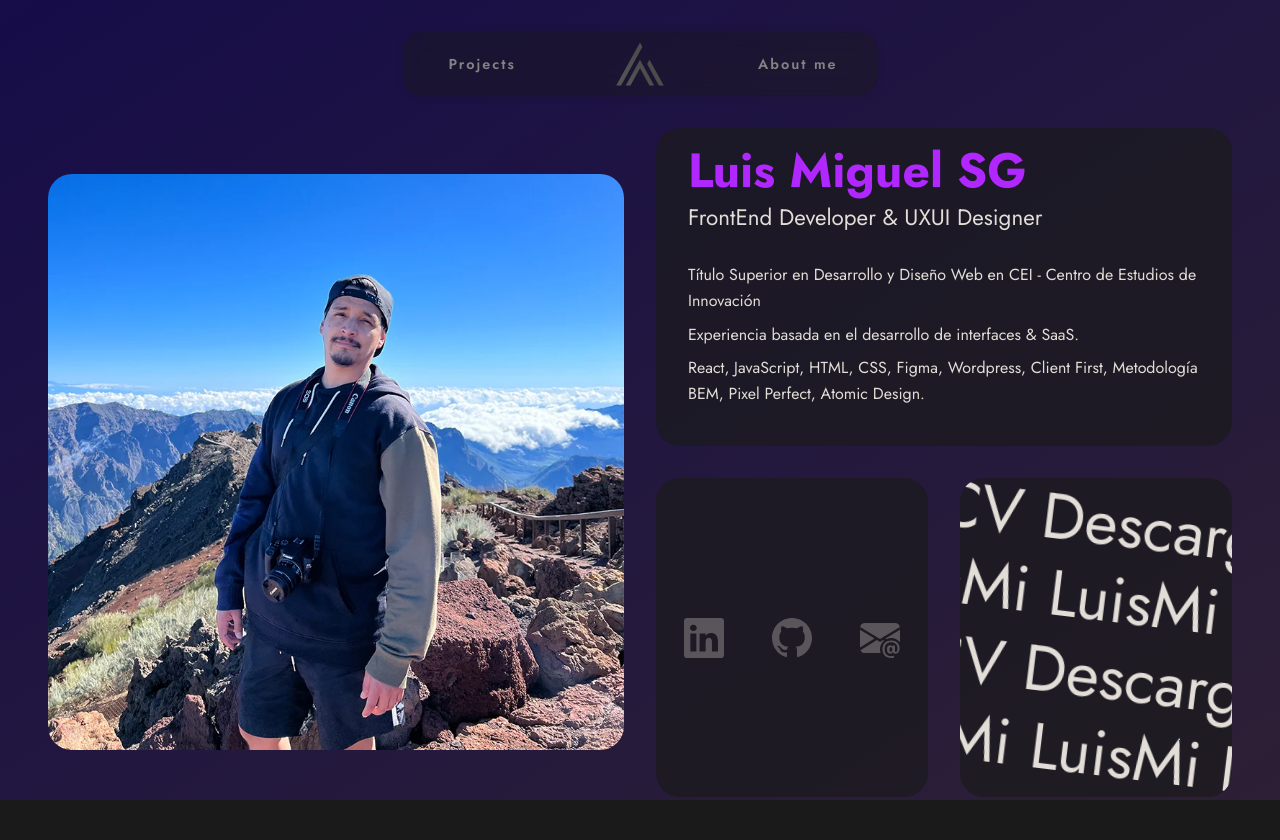
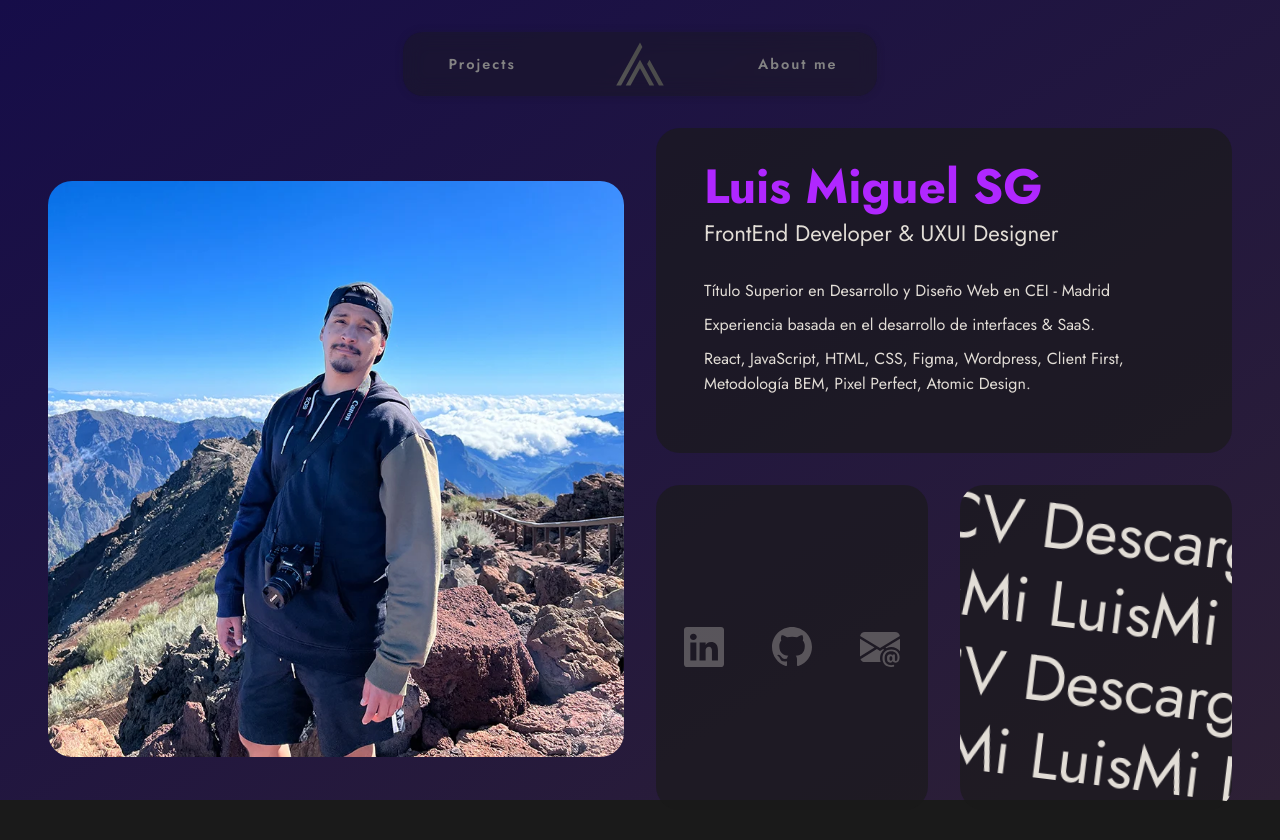
Before and after one commit to luismi-sg/Portfolio, a React (Vite) app: page /contacto in a window 1280 px wide. Shown: the top 840 px of the page. Built offline with nearby package versions, Linux system fonts and the light colour scheme.

Commit message:
CSS changes

```diff
--- a/src/App.css
+++ b/src/App.css
@@ -65,7 +65,7 @@ body{
     }
     .Header-nav{
         width: 90%;
-        border-radius: 50px;
+        border-radius: 24px;
         min-height: 0;
     }
 }
@@ -73,12 +73,12 @@ body{
     .Header{
         width: 100%;
         position: fixed;
-        padding: 0 ;
+        padding: 0 1rem  ;
         top: 1rem;
     }
     .Header-nav{
-        width: 90%;
-        border-radius: 50px;
+        width: 100%;
+        border-radius: 24px;
         min-height: 0;
     }
     .Header-ul{
--- a/src/components/Fondos/Fondos.css
+++ b/src/components/Fondos/Fondos.css
@@ -46,9 +46,11 @@
 }
 .Fondo-interna{
     visibility: hidden;
-    background-color: #1a1a1a;
+    background-image: linear-gradient(to left top , #2b2b2b , #1a1a1a);
     opacity: 0;
-    transition: all 1s ease;
+    position: absolute;
+    top: 0;
+    left: 0;
 }
 .isActive{
     opacity: 1;
--- a/src/pages/Contacto/Contacto.css
+++ b/src/pages/Contacto/Contacto.css
@@ -28,15 +28,7 @@
     grid-template-columns: repeat(4, 1fr);
     grid-template-rows: repeat(2, 1fr);
     gap: 2rem;
-}
-.Perfil-wrapper :nth-child(1){
-    grid-column: span 2;
-    grid-row: span 2;
-}
-.Perfil-wrapper :nth-child(2){
-    grid-column: span 2;
-    grid-row: span 1;
-    align-items: flex-start;
+    overflow: hidden;
 }
 .grid-container{
     border-radius: 24px;
@@ -46,10 +38,66 @@
     align-items: center;
     overflow: hidden;
 }
+.grid-container:nth-child(1){
+    grid-column: span 2;
+    grid-row: span 2;
+    transition: all .5s ease;
+    animation: aparecer-right 1s ease;
+    animation-delay: .5s;
+    animation-fill-mode: both;
+}
+.grid-container:nth-child(2){
+    grid-column: span 2;
+    grid-row: span 1;
+    align-items: flex-start;
+    animation: aparecer-left 1s ease;
+    animation-delay: 1s;
+    animation-fill-mode: both;
+}
+.grid-container:nth-child(3),
+.grid-container:nth-child(4){
+    animation: aparecer-top 1s ease;
+    animation-delay: 1.5s;
+    animation-fill-mode: both;
+}
+.grid-container:nth-child(4){
+    animation-delay: 2s;
+}
+
 .grid-container:nth-child(4),
 .grid-container:nth-child(2),
 .grid-container:nth-child(3){
     background-color: #1a1a1aaa;
+}
+@keyframes aparecer-right {
+    from{
+        opacity: 0;
+        transform: translateX(-200px);
+    }
+    to{
+        opacity: 1;
+        transform: translateX(0);
+    }
+}
+@keyframes aparecer-left {
+    from{
+        opacity: 0;
+        transform: translateX(200px);
+    }
+    to{
+        opacity: 1;
+        transform: translateX(0);
+    }
+}
+@keyframes aparecer-top {
+    from{
+        opacity: 0;
+        transform: translateY(100px);
+    }
+    to{
+        opacity: 1;
+        transform: translateY(0);
+    }
 }
 .grid-enlace{
     height: 100%;
@@ -69,11 +117,9 @@
     word-break: keep-all;
     white-space: nowrap;
     transition: all .5s ease;
-
 }
 .grid-span:nth-child(1),
-  .grid-span:nth-child(3)
-  {
+.grid-span:nth-child(3){
 animation: moveReverse 16s linear infinite alternate;
 }
 .grid-container:hover .grid-span:nth-child(1),
@@ -111,7 +157,7 @@
     transform: scale(1.05);
 }
 .Info-wrapper{
-    padding: 2rem;
+    padding: 3rem;
 }
 .Info-h3{
     color: #b027ff;
@@ -182,7 +228,8 @@
         aspect-ratio: 1 / 1;
     }
     .Info-h3{
-        font-size: 1.5rem;
+        font-size: 2.5rem;
+        line-height: 1.3em;
         margin-bottom: 0.5rem;
         font-weight: 600;
     }
--- a/src/pages/Contacto/Contacto.jsx
+++ b/src/pages/Contacto/Contacto.jsx
@@ -14,7 +14,7 @@ export const Contacto = () => {
                                 <h3 className='Info-h3'>Luis Miguel SG</h3>
                                 <h4 className='Info-h4'>FrontEnd Developer & UXUI Designer</h4>
                                 <ul>
-                                    <li className='Info-li'>Título Superior en Desarrollo y Diseño Web en CEI - Centro de Estudios de Innovación</li>
+                                    <li className='Info-li'>Título Superior en Desarrollo y Diseño Web en CEI - Madrid</li>
                                     <li className='Info-li'>Experiencia basada en el desarrollo de interfaces & SaaS.</li>
                                     <li className='Info-li'>React, JavaScript, HTML, CSS, Figma, Wordpress, Client First, Metodología BEM, Pixel Perfect, Atomic Design.</li>
                                 </ul>
--- a/src/pages/Trabajos/Trabajos.css
+++ b/src/pages/Trabajos/Trabajos.css
@@ -139,7 +139,12 @@
 .Trabajos-icon{
     width: 1.5rem;
     height: 1.5rem;
+    transition: transform .5s ease;
 }
+.Trabajos-icon:hover{
+    transform: scale(1.1);
+}
+
 @keyframes aparecer {
     from{
         opacity: 0;
--- a/src/pages/Trabajos/Trabajos.jsx
+++ b/src/pages/Trabajos/Trabajos.jsx
@@ -114,15 +114,15 @@ export const Trabajos = () => {
                         <section className='Trabajos-grid'>
                             { uxuiLm && uxuiLm.map( ({id , img , alt , titulo , gitUrl , webUrl}) =>
                                 <article key = { id } className='Trabajos-article' >
-                                <a href={webUrl} target='_blank' title={titulo} className='Trabajos-a'>
+                                <a href={webUrl} title={titulo} className='Trabajos-a'>
                                     <img className='Trabajos-img' src={ img } alt={ alt } loading='lazy'/>
                                 </a>
                                 <div className="Trabajos-info">
                                     <h3 className='Trabajos-h3'>{titulo}</h3>
                                     <div className="Trabajos-rrss">
                                         { webUrl &&
-                                        <a className='Redes-a' href={webUrl} target='_blank' title='WebPage'>
-                                            <svg xmlns="http://www.w3.org/2000/svg" className="Redes-icon" viewBox="0 0 16 16">
+                                        <a className='Redes-a' href={webUrl} title='WebPage'>
+                                            <svg xmlns="http://www.w3.org/2000/svg" className="Trabajos-icon" viewBox="0 0 16 16">
                                                 <path d="M0 8a8 8 0 1 0 16 0A8 8 0 0 0 0 8zm5.904 2.803a.5.5 0 1 1-.707-.707L9.293 6H6.525a.5.5 0 1 1 0-1H10.5a.5.5 0 0 1 .5.5v3.975a.5.5 0 0 1-1 0V6.707l-4.096 4.096z"/>
                                             </svg>
                                         </a>}
```
Lines whose indentation alone changed are shown as unchanged.
